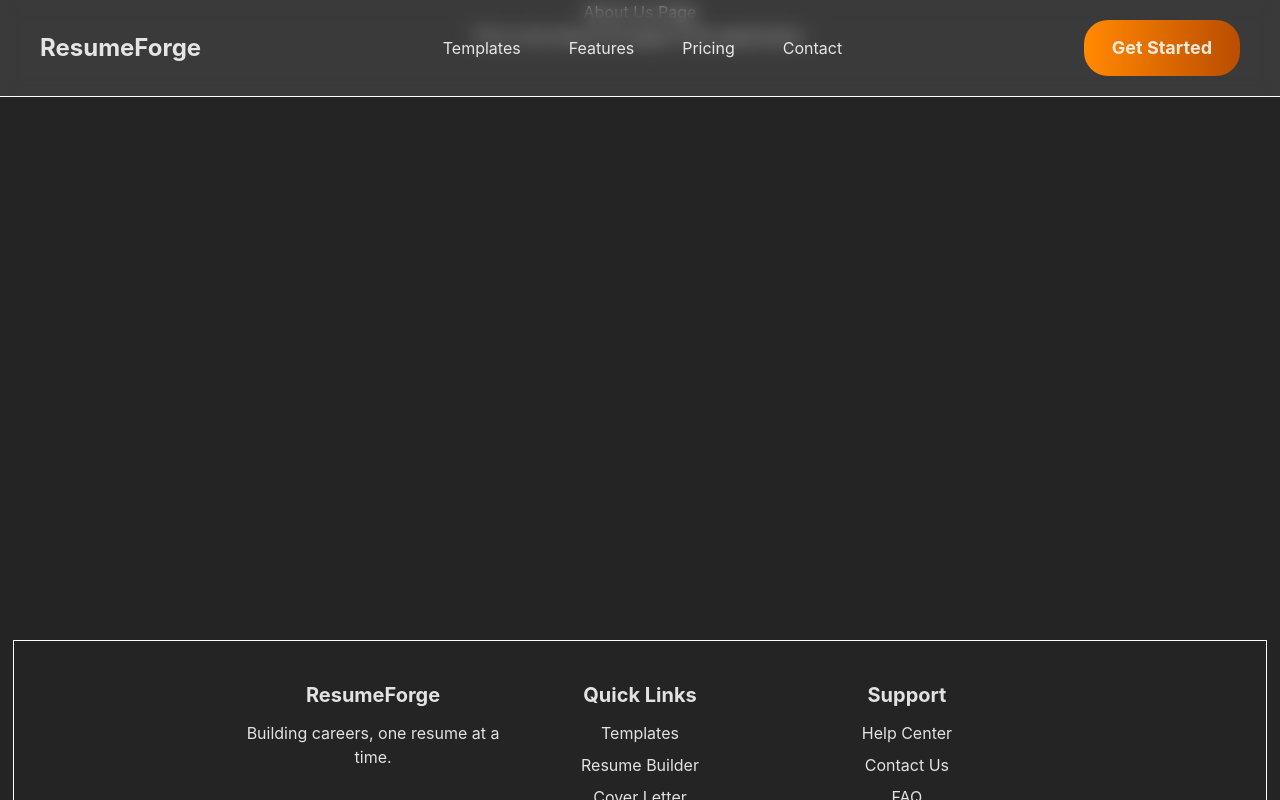
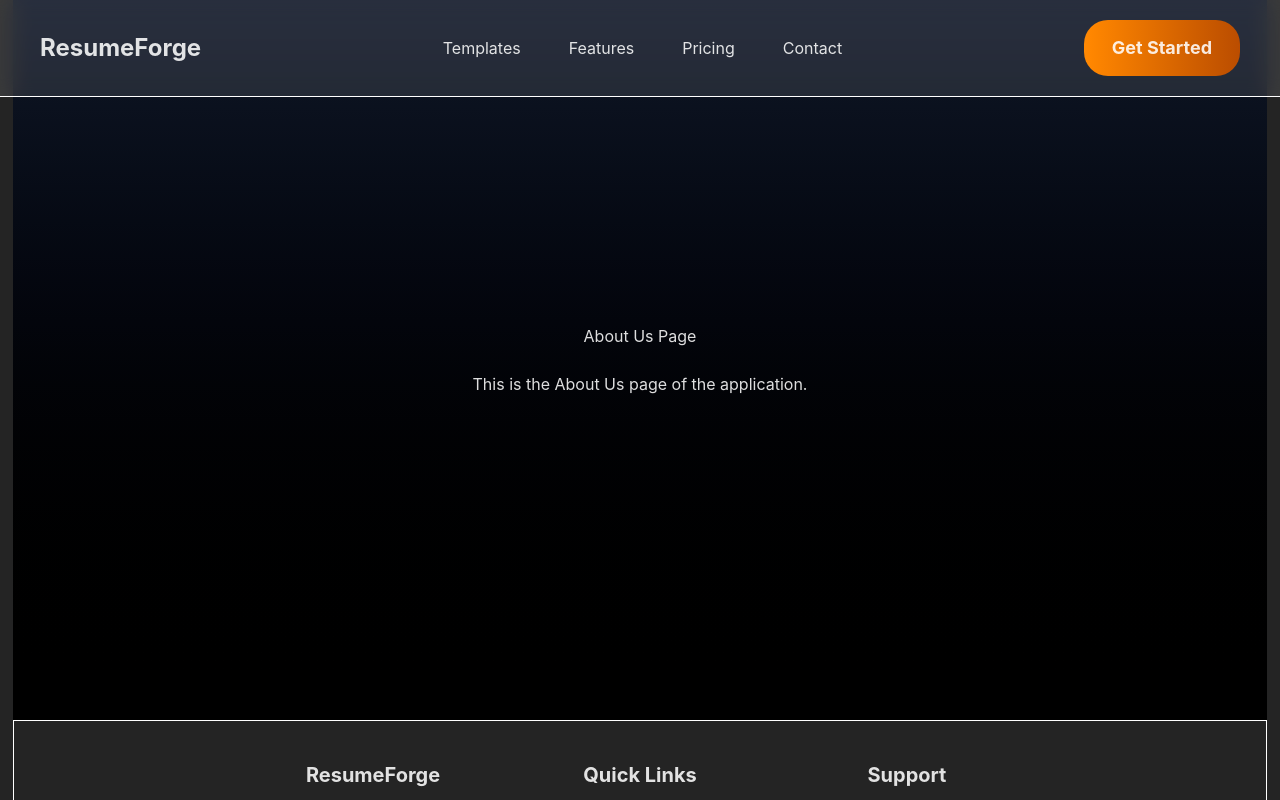
Before and after one commit to Subhranshu-Lenka/React-Resume-Builder, a React (Vite) app: page /about in a window 1280 px wide. Shown: the top 800 px of the page. Built offline with nearby package versions, Linux system fonts and the light colour scheme; no server answers.

Commit message:
adding login btn to web

```diff
--- a/package.json
+++ b/package.json
@@ -10,6 +10,7 @@
     "preview": "vite preview"
   },
   "dependencies": {
+    "@react-oauth/google": "^0.12.2",
     "@tailwindcss/vite": "^4.1.13",
     "react": "^18.2.0",
     "react-dom": "^18.2.0",
--- a/src/main.jsx
+++ b/src/main.jsx
@@ -1,13 +1,18 @@
-import React from 'react'
-import ReactDOM from 'react-dom/client'
-import App from './App.jsx'
-import './index.css'
-import { BrowserRouter } from 'react-router-dom'
+import React from "react";
+import ReactDOM from "react-dom/client";
+import App from "./App.jsx";
+import "./index.css";
+import { BrowserRouter } from "react-router-dom";
+import { GoogleOAuthProvider } from "@react-oauth/google";
 
-ReactDOM.createRoot(document.getElementById('root')).render(
+const CLIENT_ID = String(import.meta.env.VITE_GOOGLE_CLIENT_ID);
+
+ReactDOM.createRoot(document.getElementById("root")).render(
   <React.StrictMode>
-    <BrowserRouter>
-      <App />
-    </BrowserRouter>
-  </React.StrictMode>,
-)
+    <GoogleOAuthProvider clientId={CLIENT_ID}>
+      <BrowserRouter>
+        <App />
+      </BrowserRouter>
+    </GoogleOAuthProvider>
+  </React.StrictMode>
+);
--- a/src/pages/AboutUs/About.jsx
+++ b/src/pages/AboutUs/About.jsx
@@ -1,12 +1,15 @@
-import React from 'react'
 
 function About() {
-    return (
-        <div>
-            <h1>About Us Page</h1>
-            <p>This is the About Us page of the application.</p>
-        </div>
-    )
+  return (
+    <div
+      className="flex flex-col justify-center items-center min-h-[90vh]
+        bg-gradient-to-b from-gray-900 to-black  "
+    >
+      <h1>About Us Page</h1>
+      <br />
+      <p>This is the About Us page of the application.</p>
+    </div>
+  );
 }
 
-export default About
+export default About;
--- a/src/pages/Home/Home.jsx
+++ b/src/pages/Home/Home.jsx
@@ -144,7 +144,7 @@ function Home() {
                 place-items-center
               "
             >
-              {featureData.map((data,index) => (
+              {featureData.map((data, index) => (
                 <FeatureCard
                   key={index}
                   icon={data.icon}
--- /dev/null
+++ b/src/pages/Login/Login.jsx
@@ -0,0 +1,25 @@
+import { GoogleLogin, googleLogout } from "@react-oauth/google";
+function Login() {
+  return (
+    <>
+      <div
+        className="flex justify-center items-center min-h-[90vh]
+        bg-gradient-to-b from-gray-900 to-black  "
+      >
+        <div>
+          <GoogleLogin
+            onSuccess={(credentialResponse) => {
+              console.log("Login Successful");
+              console.log("credentialResponse ", credentialResponse);
+            }}
+            onError={(error) =>
+              console.log("Error while Google Logging", error)
+            }
+          />
+        </div>
+      </div>
+    </>
+  );
+}
+
+export default Login;
--- a/src/router/Router.jsx
+++ b/src/router/Router.jsx
@@ -4,6 +4,7 @@ import About from "../pages/AboutUs/About";
 import Home from "../pages/Home/Home";
 import NotFound from "../components/404NotFound/NotFound";
 import ScrollToTop from "../components/ScrollToTop/ScrollToTop";
+import Login from "../pages/Login/Login";
 
 function Router() {
   return (
@@ -14,6 +15,8 @@ function Router() {
         <Route path="/" element={<MainLayout />}>
           <Route index element={<Home />} />
           <Route path="about" element={<About />} />
+          <Route path="login" element={<Login />} />
+
           <Route path="*" element={<NotFound />} />
         </Route>
       </Routes>
```
Also changed, not shown: 2 other files (tests, documents, lock files or other folders).
